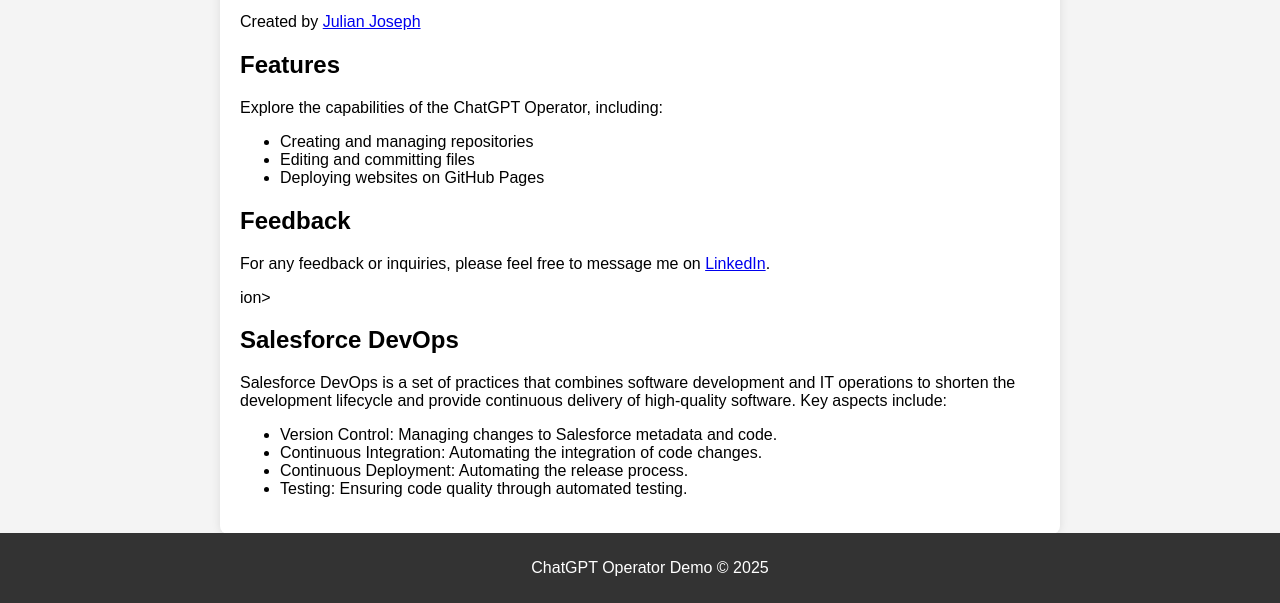
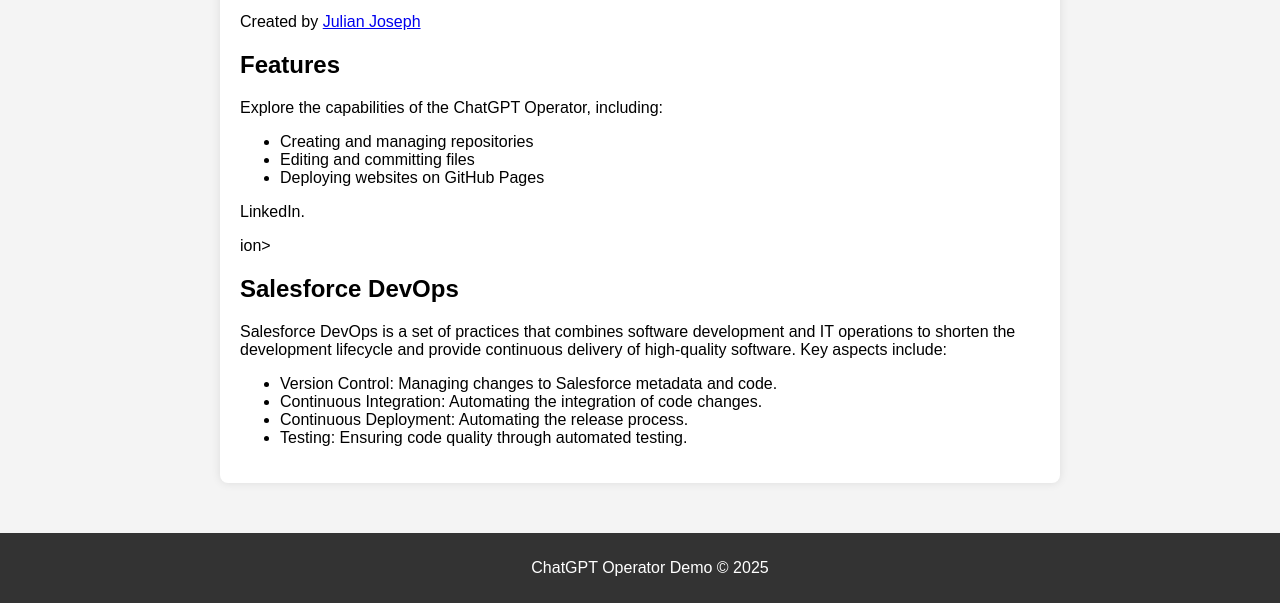
Before and after one commit to Julian88Tex/i-created-this-using-chatgpt-operator, a plain HTML site: page index.html in a window 1280 px wide. Shown: the part 197-800 px from the top of the page. Drawn offline with Linux system fonts and the light colour scheme.

Commit message:
Fix HTML tag issue and update Feedback section

```diff
--- a/index.html
+++ b/index.html
@@ -61,8 +61,7 @@
             </ul>
     </sect
 <section id="feedback">
-    <h2>Feedback</h2>
-    <p>For any feedback or inquiries, please feel free to message me on <a href="https://www.linkedin.com/in/julianjoseph">LinkedIn</a>.</p>
+    <h2For any feedback or inquiries, please feel free to message me on <a href="https://www.linkedin.com/in/julianjoseph">LinkedIn</a>.</p>
 </section>ion>
 
         <section id="salesforce-devops">
```
